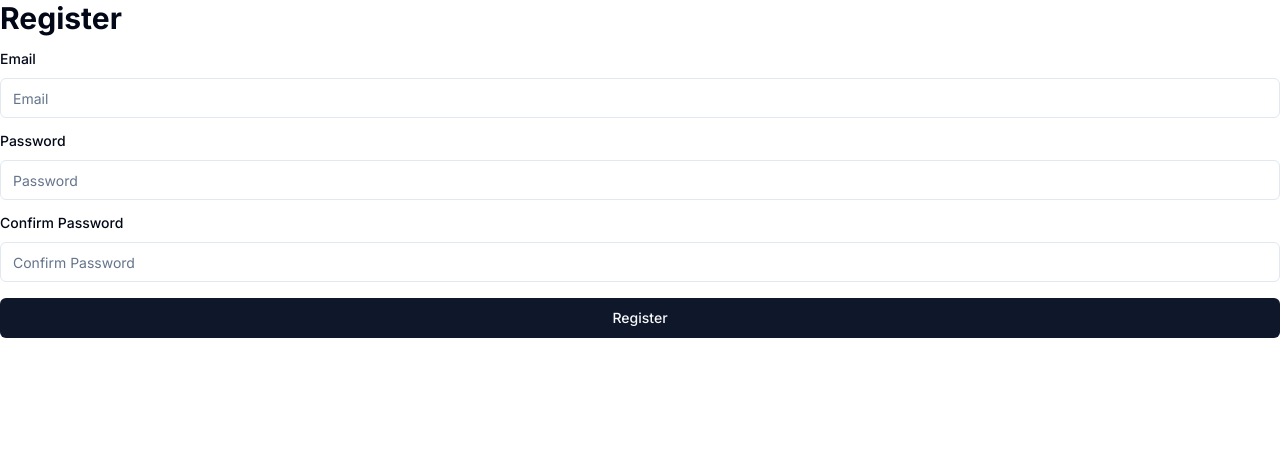
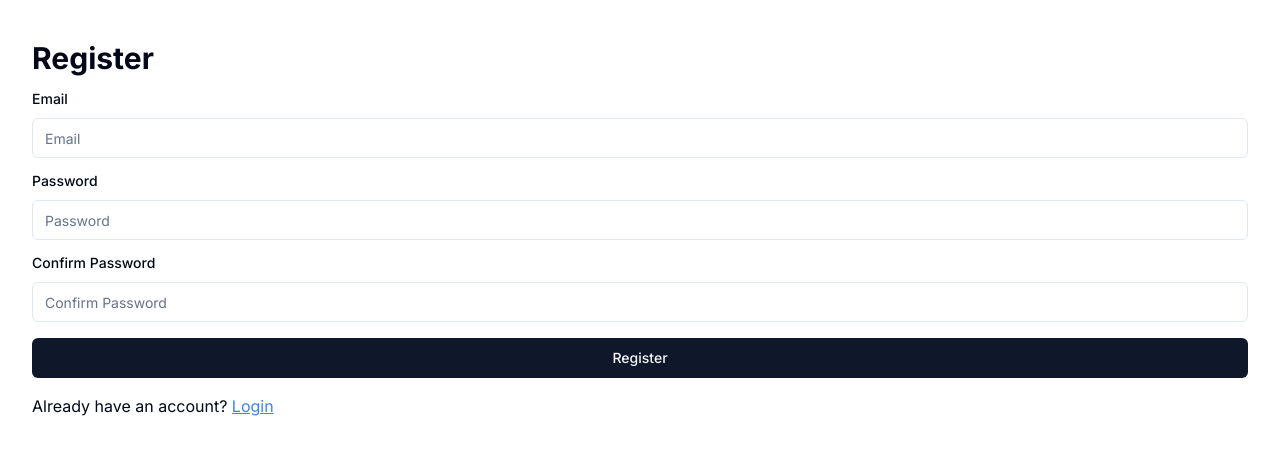
Before and after one commit to leejss/nextjs-blog-prisma, a Next.js app: page /register in a window 1280 px wide. Shown: the top 454 px of the page. Built offline with nearby package versions, Linux system fonts and the light colour scheme.

Commit message:
feat: AuthForm

```diff
--- a/src/app/layout.tsx
+++ b/src/app/layout.tsx
@@ -16,7 +16,11 @@ export default function RootLayout({
 }>) {
   return (
     <html lang="en">
-      <body className={inter.className}>{children}</body>
+      <body className={inter.className}>
+        <>
+          <div className="container mx-auto py-10">{children}</div>
+        </>
+      </body>
     </html>
   );
 }
--- a/src/app/page.tsx
+++ b/src/app/page.tsx
@@ -1,4 +1,9 @@
-export default function page() {
+import { redirect } from "next/navigation";
+
+export default async function HomePage() {
+  if (true) {
+    redirect("/login");
+  }
   return (
     <div>
       <h1>Home page</h1>
--- a/src/components/custom/AuthForm.tsx
+++ b/src/components/custom/AuthForm.tsx
@@ -3,6 +3,10 @@ import { Input } from "@/components/ui/input";
 import { Label } from "@/components/ui/label";
 import { useReducer } from "react";
 import { Button } from "../ui/button";
+import Link from "next/link";
+import { log } from "console";
+import { register } from "module";
+import { type } from "os";
 
 interface AuthFormProps {
   type: "login" | "register";
@@ -106,6 +110,26 @@ export default function AuthForm({ type }: AuthFormProps) {
           }[type]
         }
       </Button>
+      {
+        {
+          login: (
+            <p>
+              Don&apos;t have an account?{" "}
+              <Link className="underline text-blue-500" href="/register">
+                Register
+              </Link>
+            </p>
+          ),
+          register: (
+            <p>
+              Already have an account?{" "}
+              <Link className="underline text-blue-500" href="/login">
+                Login
+              </Link>
+            </p>
+          ),
+        }[type]
+      }
     </div>
   );
 }
```
